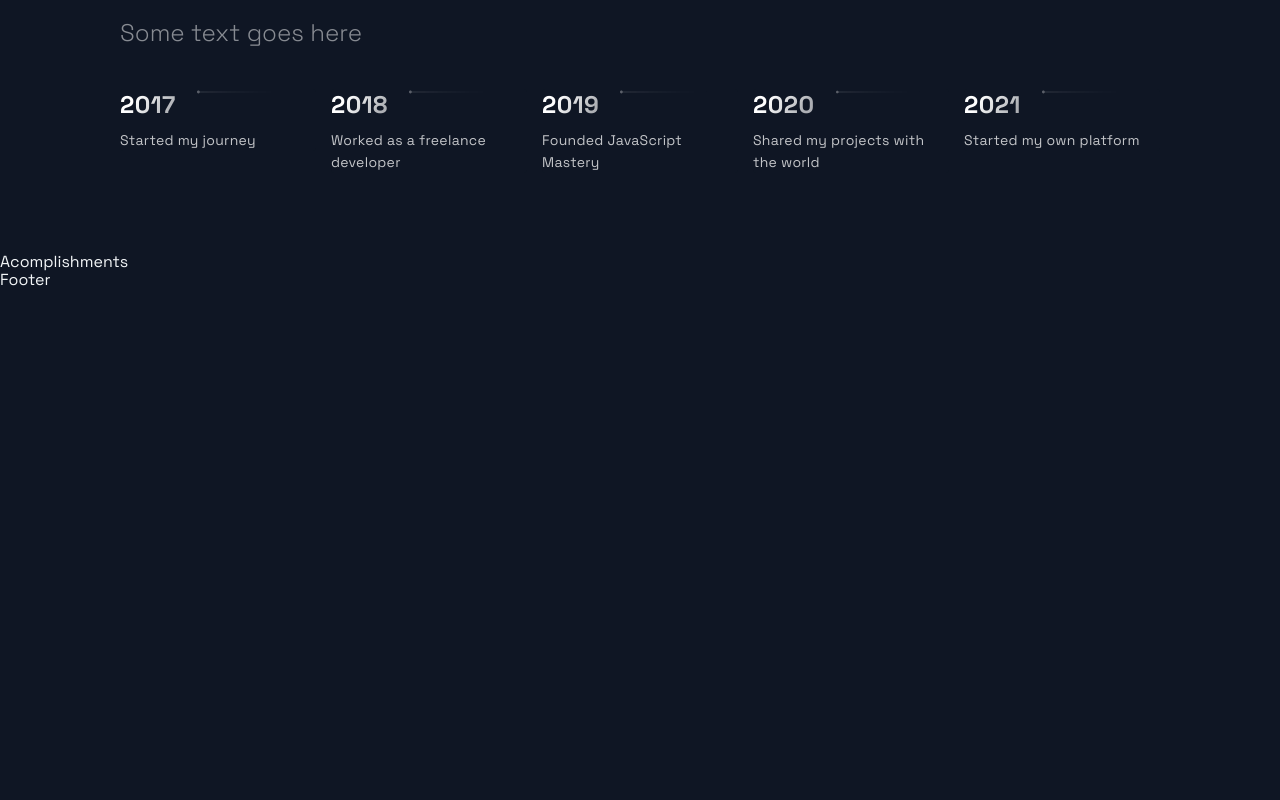
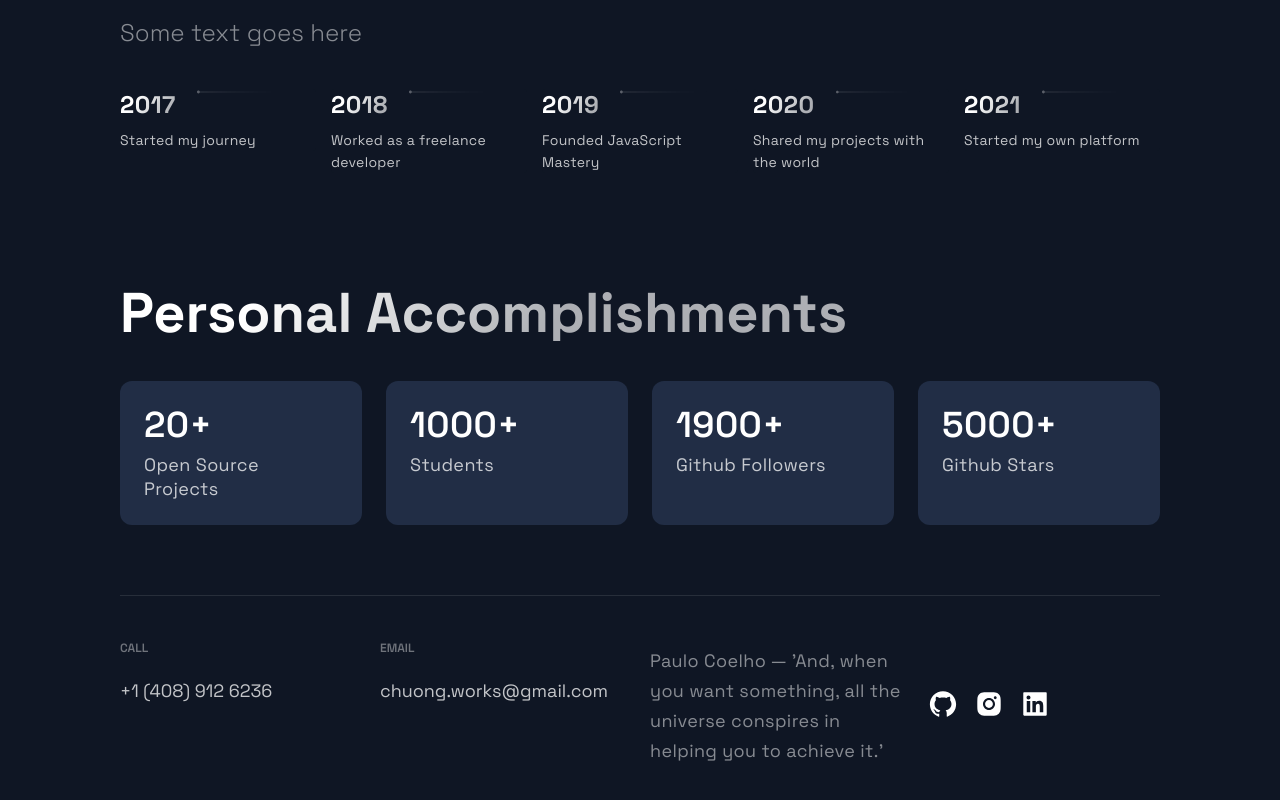
Before and after one commit to chuongtruong/Portfolio-21, a Next.js app: page / in a window 1280 px wide. Shown: the part 2678-3478 px from the top of the page. Before the commit the page ends 2968 px from the top, so only its background shows below. Built offline with nearby package versions, Linux system fonts and the light colour scheme.

Commit message:
complete website

```diff
--- a/src/components/Acomplishments/Acomplishments.js
+++ b/src/components/Acomplishments/Acomplishments.js
@@ -11,9 +11,17 @@ const data = [
 ];
 
 const Acomplishments = () => (
-  <div>
-    Acomplishments
-  </div>
+  <Section>
+    <SectionTitle>Personal Accomplishments</SectionTitle>
+    <Boxes>
+      {data.map((card,index)=>(
+        <Box key={index}>
+          <BoxNum>{card.number}+</BoxNum>
+      <BoxText>{card.text}</BoxText>
+        </Box>
+      ))}
+    </Boxes>
+  </Section>
 );
 
 export default Acomplishments;
--- a/src/components/Footer/Footer.js
+++ b/src/components/Footer/Footer.js
@@ -1,14 +1,50 @@
-import React from 'react';
-import { AiFillGithub, AiFillInstagram, AiFillLinkedin } from 'react-icons/ai';
+import React from "react";
+import { AiFillGithub, AiFillInstagram, AiFillLinkedin } from "react-icons/ai";
 
-import { SocialIcons } from '../Header/HeaderStyles';
-import { CompanyContainer, FooterWrapper, LinkColumn, LinkItem, LinkList, LinkTitle, Slogan, SocialContainer, SocialIconsContainer } from './FooterStyles';
+import { SocialIcons } from "../Header/HeaderStyles";
+import {
+  CompanyContainer,
+  FooterWrapper,
+  LinkColumn,
+  LinkItem,
+  LinkList,
+  LinkTitle,
+  Slogan,
+  SocialContainer,
+  SocialIconsContainer,
+} from "./FooterStyles";
 
 const Footer = () => {
   return (
-    <div>
-      Footer
-    </div>
+    <FooterWrapper>
+      <LinkList>
+        <LinkColumn>
+          <LinkTitle>Call</LinkTitle>
+          <LinkItem href="tel:111-111-1111">+1 (408) 912 6236</LinkItem>
+        </LinkColumn>
+
+        <LinkColumn>
+          <LinkTitle>Email</LinkTitle>
+          <LinkItem href="mailto:chuong.works@gmail.com">chuong.works@gmail.com</LinkItem>
+        </LinkColumn>
+        <SocialIconsContainer>
+          <CompanyContainer>
+            <Slogan>Paulo Coelho — 'And, when you want something, all the universe conspires in helping you to achieve it.'</Slogan>
+          </CompanyContainer>
+          <SocialContainer>
+          <SocialIcons href="https://github.com">
+            <AiFillGithub size="3rem"></AiFillGithub>
+          </SocialIcons>
+          <SocialIcons href="https://github.com">
+            <AiFillInstagram size="3rem"></AiFillInstagram>
+          </SocialIcons>
+          <SocialIcons href="https://github.com">
+            <AiFillLinkedin size="3rem"></AiFillLinkedin>
+          </SocialIcons>
+        </SocialContainer>
+        </SocialIconsContainer>
+      </LinkList>
+    </FooterWrapper>
   );
 };
 
```
